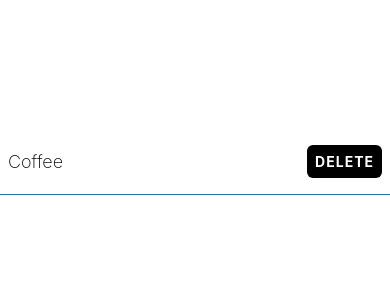
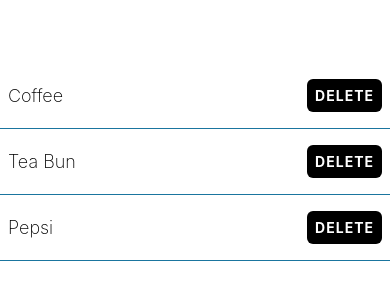
Before and after one commit to KaviDJ02/Taskly-App, a React Native app: screen / in a window 390 px wide. Shown: the part 260-560 px from the top of the page. Built offline with nearby package versions, Linux system fonts and the light colour scheme.

Commit message:
add component

```diff
--- a/App.tsx
+++ b/App.tsx
@@ -1,36 +1,14 @@
-import { StyleSheet, Text, View, TouchableOpacity, Alert } from 'react-native';
+import { StyleSheet, View } from 'react-native';
 import {theme} from "./theme";
+import {ShoppingListItem} from "./components/ShoppingListItem";
 
 export default function App() {
-  const handleDelete = () => {
-    Alert.alert("Delete", "Are you sure you want to delete this item?", [
-      {
-        text: "Cancel",
-        onPress: () => console.log("Cancel"),
-        style: "cancel",
-      },
-      {
-        text: "Yes",
-        onPress: () => console.log("Yes"),
-        style: "destructive",
-      },
-    ]);
-  }
+
   return (
     <View style={styles.container}>
-      <View style={styles.itemContainer} >
-        <Text style={{
-            fontSize: 18,
-          fontWeight: "200",
-            color: "black",
-        }}>Coffee</Text>
-        <TouchableOpacity
-            style={styles.button}
-            onPress={() => handleDelete()}
-            activeOpacity={0.8} >
-          <Text style={styles.buttonText}>Delete</Text>
-        </TouchableOpacity>
-      </View>
+      <ShoppingListItem name="Coffee" />
+      <ShoppingListItem name="Tea Bun"/>
+      <ShoppingListItem name="Pepsi"/>
     </View>
   );
 }
@@ -41,25 +19,4 @@
     backgroundColor: theme.colorWhite,
     justifyContent: 'center',
   },
-  itemContainer: {
-    borderBottomWidth: 1,
-    borderBottomColor: theme.colorCerulean,
-    paddingHorizontal: 8,
-    paddingVertical: 16,
-    flexDirection: "row",
-    alignItems: "center",
-    justifyContent: "space-between",
-  },
-    button: {
-        backgroundColor: theme.colorBlack,
-        padding: 8,
-        borderRadius: 6,
-    },
-    buttonText: {
-      color: theme.colorWhite,
-      fontWeight: "bold",
-      textTransform: "uppercase",
-      letterSpacing: 1,
-  }
-
 });
--- /dev/null
+++ b/components/ShoppingListItem.tsx
@@ -0,0 +1,67 @@
+import {Alert, StyleSheet, Text, TouchableOpacity, View} from "react-native";
+import {theme} from "../theme";
+
+type Props = {
+    // ? use this to make the prop optional
+    name: string;
+};
+
+export function ShoppingListItem({name}: Props) {
+    const handleDelete = () => {
+        Alert.alert("Delete", `Are you sure you want to delete ${name} item?`, [
+            {
+                text: "Cancel",
+                onPress: () => console.log("Cancel"),
+                style: "cancel",
+            },
+            {
+                text: "Yes",
+                onPress: () => console.log("Yes"),
+                style: "destructive",
+            },
+        ]);
+    };
+
+    return <View style={styles.itemContainer} >
+        <Text style={{
+            fontSize: 18,
+            fontWeight: "200",
+            color: "black",
+        }}>{name}</Text>
+        <TouchableOpacity
+            style={styles.button}
+            onPress={() => handleDelete()}
+            activeOpacity={0.8} >
+            <Text style={styles.buttonText}>Delete</Text>
+        </TouchableOpacity>
+    </View>;
+}
+
+const styles = StyleSheet.create({
+    container: {
+        flex: 1,
+        backgroundColor: theme.colorWhite,
+        justifyContent: 'center',
+    },
+    itemContainer: {
+        borderBottomWidth: 1,
+        borderBottomColor: theme.colorCerulean,
+        paddingHorizontal: 8,
+        paddingVertical: 16,
+        flexDirection: "row",
+        alignItems: "center",
+        justifyContent: "space-between",
+    },
+    button: {
+        backgroundColor: theme.colorBlack,
+        padding: 8,
+        borderRadius: 6,
+    },
+    buttonText: {
+        color: theme.colorWhite,
+        fontWeight: "bold",
+        textTransform: "uppercase",
+        letterSpacing: 1,
+    }
+
+});
```
Also changed, not shown: .eslintrc.js.
